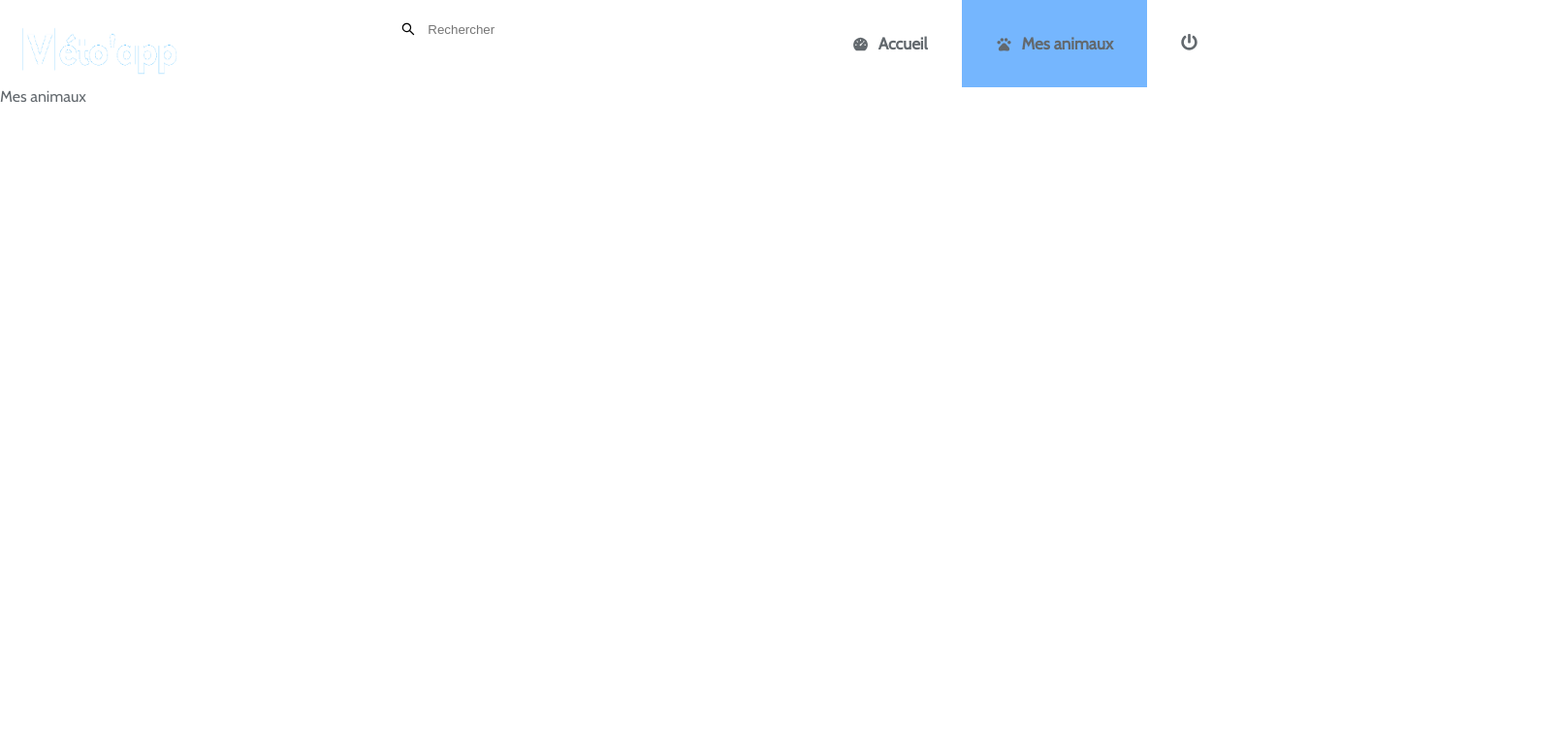
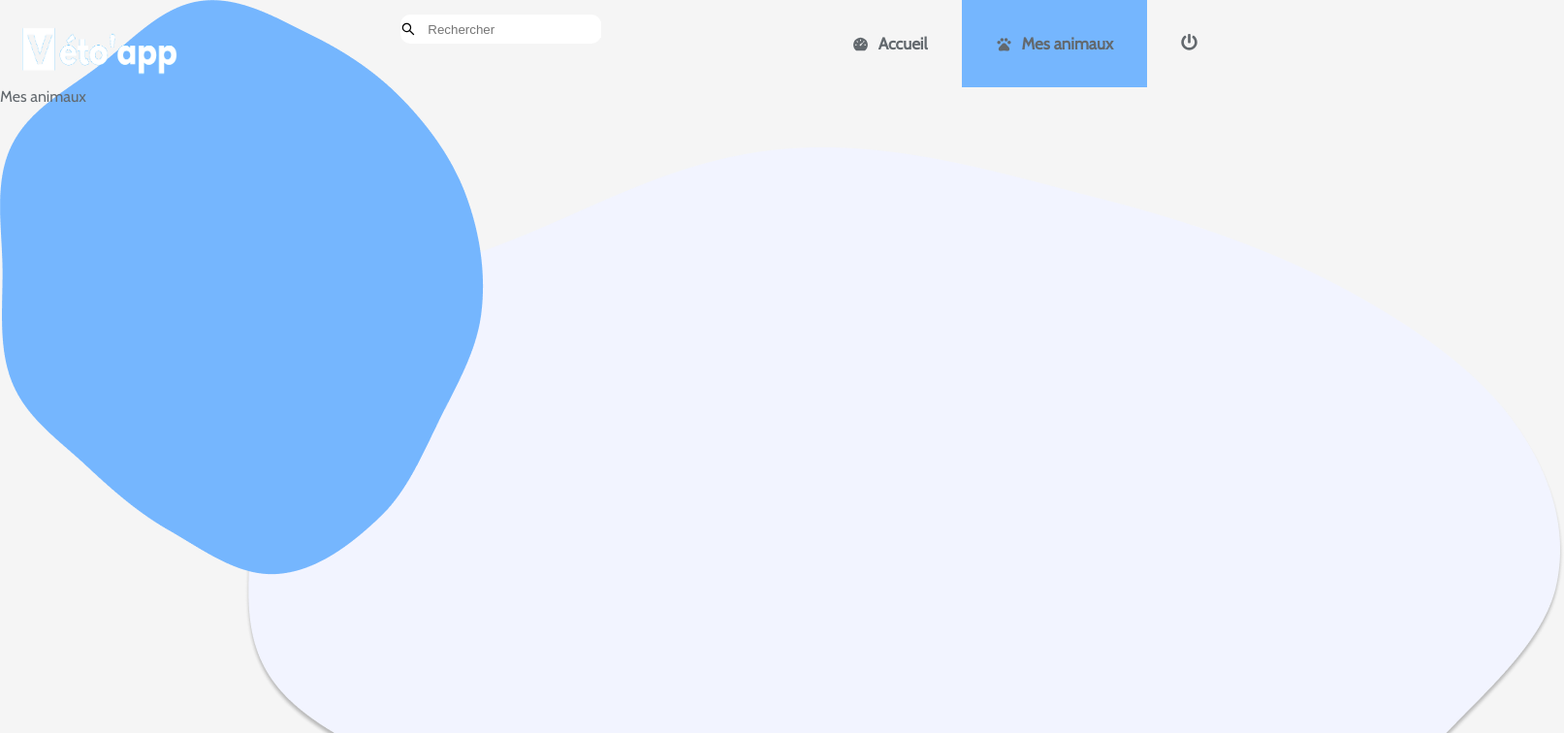
Before and after one commit to Yradouani/veto_app_front, a React (Create React App) app: page /animaux in a window 1280 px wide. Shown: the top 756 px of the page at 97% size, 1613 px wide, since content can reach past the window. Built offline with nearby package versions, Linux system fonts and the light colour scheme; a web font is replaced by a local one.

Commit message:
ajout background identique sur les différentes pages

```diff
--- a/src/pages/Animals.jsx
+++ b/src/pages/Animals.jsx
@@ -4,6 +4,7 @@ import Navbar from '../components/Navbar';
 const Animals = () => {
     return (
         <div>
+            <img src="Untitled(1).png" alt="" className='background' />
             <Navbar />
             Mes animaux
         </div>
--- a/src/pages/Customers.jsx
+++ b/src/pages/Customers.jsx
@@ -161,7 +161,8 @@ const Customers = () => {
 
     return (
         <div className='customer'>
-            <Navbar></Navbar>
+            <img src="Untitled(1).png" alt="" className='background' />
+            <Navbar />
             <div className='page_content'>
                 <div className={openModal ? 'open_modal' : 'close_modal'}>
                     <div className='modal_header'>
--- a/src/pages/CustomersProfile.jsx
+++ b/src/pages/CustomersProfile.jsx
@@ -27,6 +27,7 @@ const CustomersProfile = () => {
 
     return (
         <div>
+            <img src="Untitled(1).png" alt="" className='background' />
             <Navbar />
             <h1>
                 Profile du client : {userInfos?.firstname} {userInfos?.lastname}
--- a/src/styles/_settings.scss
+++ b/src/styles/_settings.scss
@@ -30,6 +30,11 @@ body {
     height: 100%;
     color: $color-5;
 
+    .background {
+        position: absolute;
+        z-index: -10;
+    }
+
     .page_content {
         width: 100%;
         position: absolute;
--- a/src/styles/index.css
+++ b/src/styles/index.css
@@ -14,6 +14,11 @@ body {
   font-family: 'Cabin', sans-serif;
   height: 100%;
   color: #63696e;
+}
+
+body .background {
+  position: absolute;
+  z-index: -10;
 }
 
 body .page_content {
@@ -40,18 +45,37 @@ body .page_content {
   width: 100%;
   color: #63696e;
   display: flex;
-  position: relative;
-  z-index: 10;
   justify-content: space-between;
 }
 
 .navbar .open-modal {
   position: absolute;
-  background: white;
-  border: 1px solid black;
+  background: #ffffff;
+  border: 1px solid #63696e;
   top: 50%;
   left: 50%;
-  transform: translate -50%, -50%;
+  transform: translate(-50%, -50%);
+  padding: 60px;
+  z-index: 20;
+}
+
+.navbar .open-modal span {
+  font-size: 18px;
+  font-weight: bold;
+}
+
+.navbar .open-modal .btn-container {
+  display: flex;
+  justify-content: space-between;
+  margin: 40px auto 20px;
+}
+
+.navbar .open-modal .btn-container button {
+  background: #75b6fe;
+  border: none;
+  padding: 10px 15px;
+  font-size: 15px;
+  cursor: pointer;
 }
 
 .navbar .logo {
@@ -501,6 +525,7 @@ html {
   width: 100%;
   position: absolute;
   top: 0;
+  z-index: -10;
 }
 
 .main-page .page_content {
```
Also changed, not shown: public/Untitled(1).png (added), 1 other file (tests, documents, lock files or other folders).
